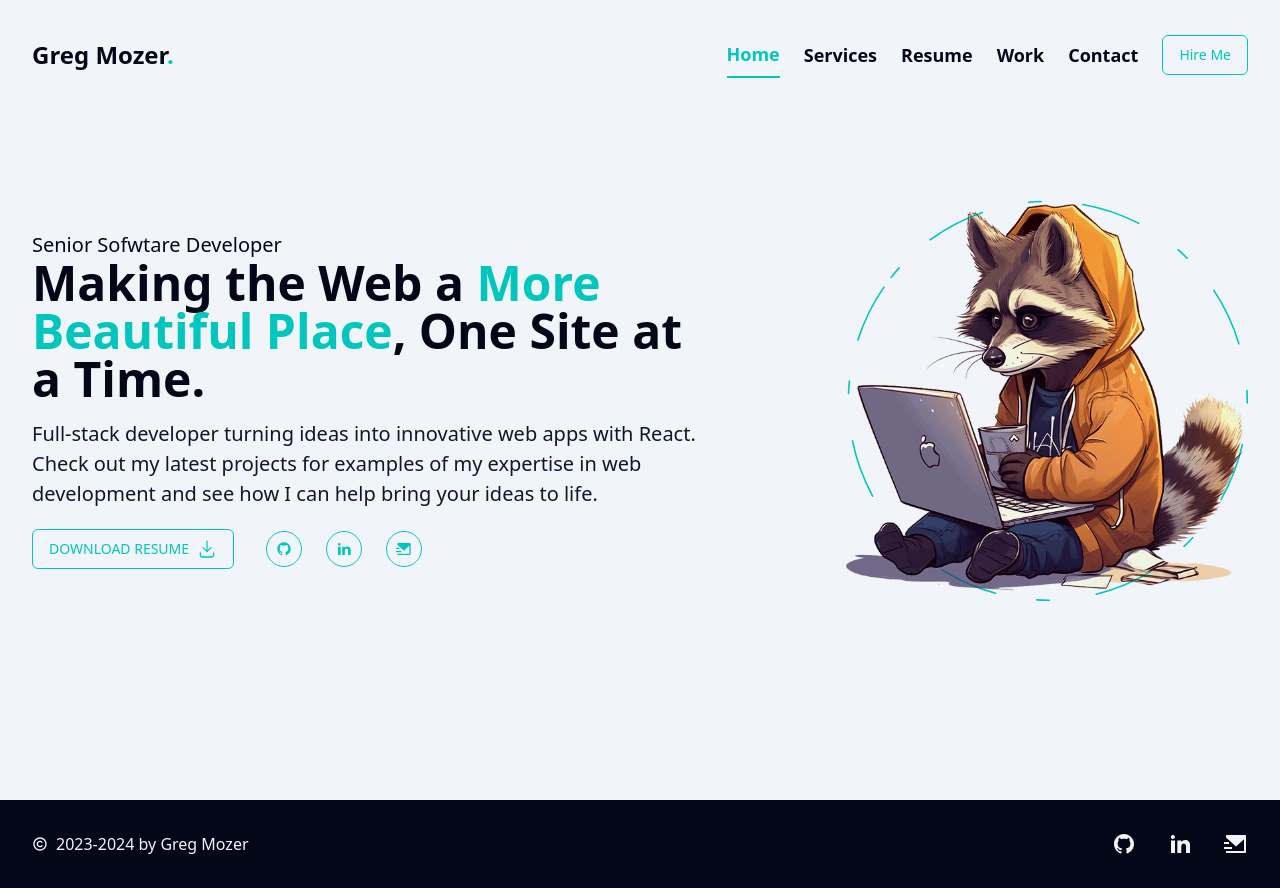
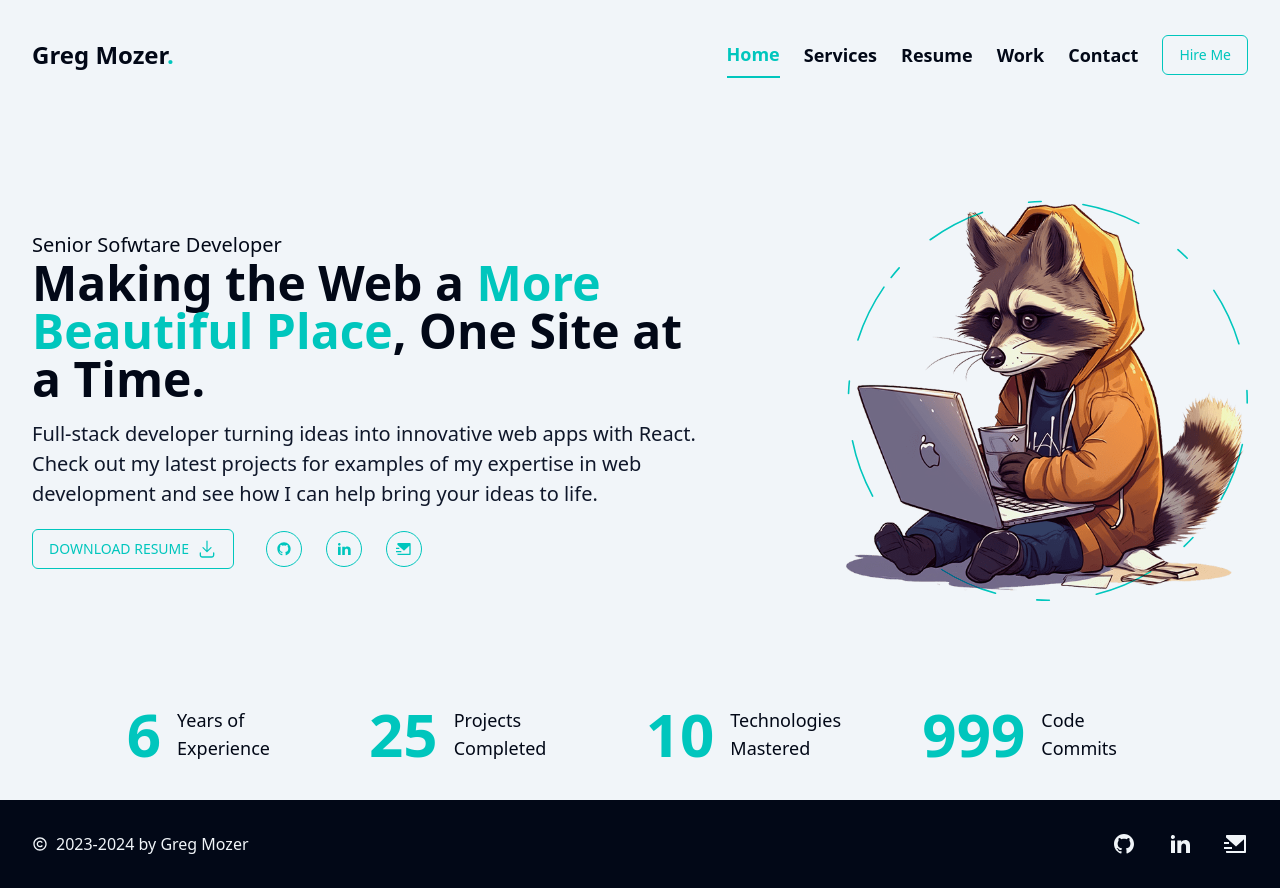
Before and after one commit to propbono/next-gmozer.ca, a Next.js app: page / in a window 1280 px wide. Built offline with nearby package versions, Linux system fonts and the light colour scheme.

Commit message:
feat: add stats component

```diff
--- a/app/page.tsx
+++ b/app/page.tsx
@@ -1,25 +1,51 @@
+import { HeroPhoto } from "@/components/hero-photo";
 import { Socials } from "@/components/socials";
+import { Stats } from "@/components/stats";
 import { Button } from "@/components/ui/button";
-import Image from "next/image";
+import { SOCIALS } from "@/constants/socials";
+import { Stat } from "@/types/stats";
+import { differenceInCalendarYears } from "date-fns";
 import { RxDownload } from "react-icons/rx";
-import { SOCIALS } from "../constants/socials";
-import { HeroPhoto } from "@/components/hero-photo";
+
+const DEV_START_YEAR = new Date("2018-12-10");
+const TECHNOLOGIES_MASTERED = 10;
 
 export default function Home() {
+  const yearsofExperience = differenceInCalendarYears(new Date(), DEV_START_YEAR);
+  // TODO: fetch from Githubb API
+  const projectsCompleted = 25;
+  const codeCommits = 1000;
+
+  const STATS: Stat[] = [
+    {
+      title: "Years of Experience",
+      value: yearsofExperience,
+    },
+    {
+      title: "Projects Completed",
+      value: projectsCompleted,
+    },
+    {
+      title: "Technologies Mastered",
+      value: TECHNOLOGIES_MASTERED,
+    },
+    {
+      title: "Code Commits",
+      value: codeCommits,
+    },
+  ];
+
   return (
     <section className="h-full min-h-screen py-6 md:py-24">
       <div className="container mx-auto flex flex-col md:flex-row items-center md:justify-between gap-8 h-full">
         <div className="text-center md:text-left max-w-2xl order-2 md:order-none">
           <span className="text-xl mb-2">Senior Sofwtare Developer</span>
           <h1 className="w-full mb-4 font-logo text-4xl md:text-5xl font-bold leading-relaxed text-foreground">
-            Making the Web a{" "}
-            <span className="text-primary">More Beautiful Place</span>, One Site
-            at a Time.
+            Making the Web a <span className="text-primary">More Beautiful Place</span>, One Site at a Time.
           </h1>
           <p className="font-body text-xl md:text-2xls font-medium leading-relaxed text-secondary-foreground  md:leading-normal mb-5">
-            Full-stack developer turning ideas into innovative web apps with
-            React. Check out my latest projects for examples of my expertise in
-            web development and see how I can help bring your ideas to life.
+            Full-stack developer turning ideas into innovative web apps with React. Check out my latest projects for examples of my expertise in web development
+            and see how I can help bring your ideas to life.
           </p>
           <div className="flex flex-col md:flex-row gap-8 items-center">
             <Button
@@ -41,6 +67,7 @@ export default function Home() {
           <HeroPhoto />
         </div>
       </div>
+      <Stats stats={STATS} />
     </section>
   );
 }
--- /dev/null
+++ b/components/stats/index.tsx
@@ -0,0 +1,29 @@
+"use client";
+import { cn } from "@/lib/utils";
+import { type Stat } from "@/types/stats";
+import CountUp from "react-countup";
+export const Stats = ({ stats }: { stats: Stat[] }) => {
+  return (
+    <section className="container">
+      <div className="flex flex-col md:flex-row gap-8 items-center justify-center">
+        {stats.map((stat) => (
+          <div
+            key={stat.title}
+            className="flex flex-row flex-nowrap gap-4 items-center justify-center md:justify-start"
+          >
+            <CountUp
+              end={stat.value}
+              duration={5}
+              delay={1}
+              separator=" "
+              className="text-4xl md:text-6xl font-extrabold text-primary"
+            />
+            <span className={cn("text-lg font-medium max-w-28 text-foreground/90", { "max-w-40": stat.title.length > 15 })}>
+              {stat.title}
+            </span>
+          </div>
+        ))}
+      </div>
+    </section>
+  );
+};
--- a/package.json
+++ b/package.json
@@ -14,11 +14,13 @@
     "@radix-ui/react-tooltip": "^1.1.2",
     "class-variance-authority": "^0.7.0",
     "clsx": "^2.1.1",
+    "date-fns": "^3.6.0",
     "dprint": "^0.47.2",
     "framer-motion": "^11.3.21",
     "lucide-react": "^0.424.0",
     "next": "14.2.5",
     "react": "^18",
+    "react-countup": "^6.5.3",
     "react-dom": "^18",
     "react-icons": "^5.2.1",
     "tailwind-merge": "^2.4.0",
--- /dev/null
+++ b/types/stats.ts
@@ -0,0 +1,4 @@
+export type Stat = {
+  title: string;
+  value: number;
+};
```
Also changed, not shown: 1 other file (tests, documents, lock files or other folders).
